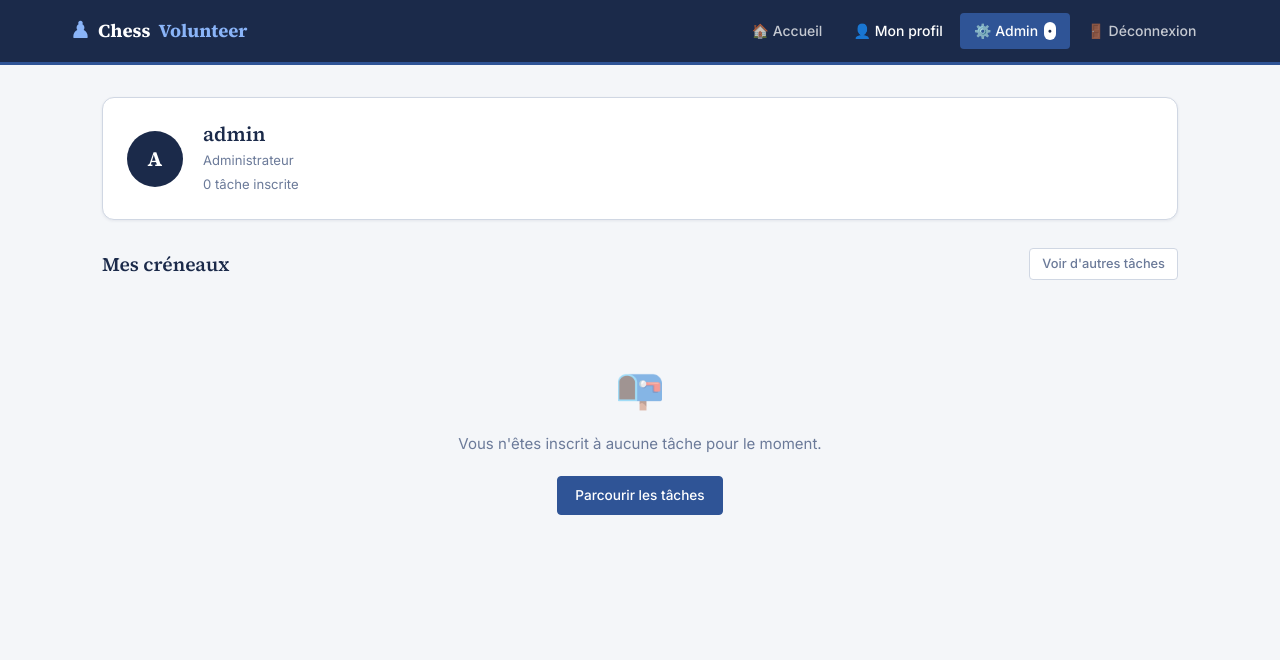
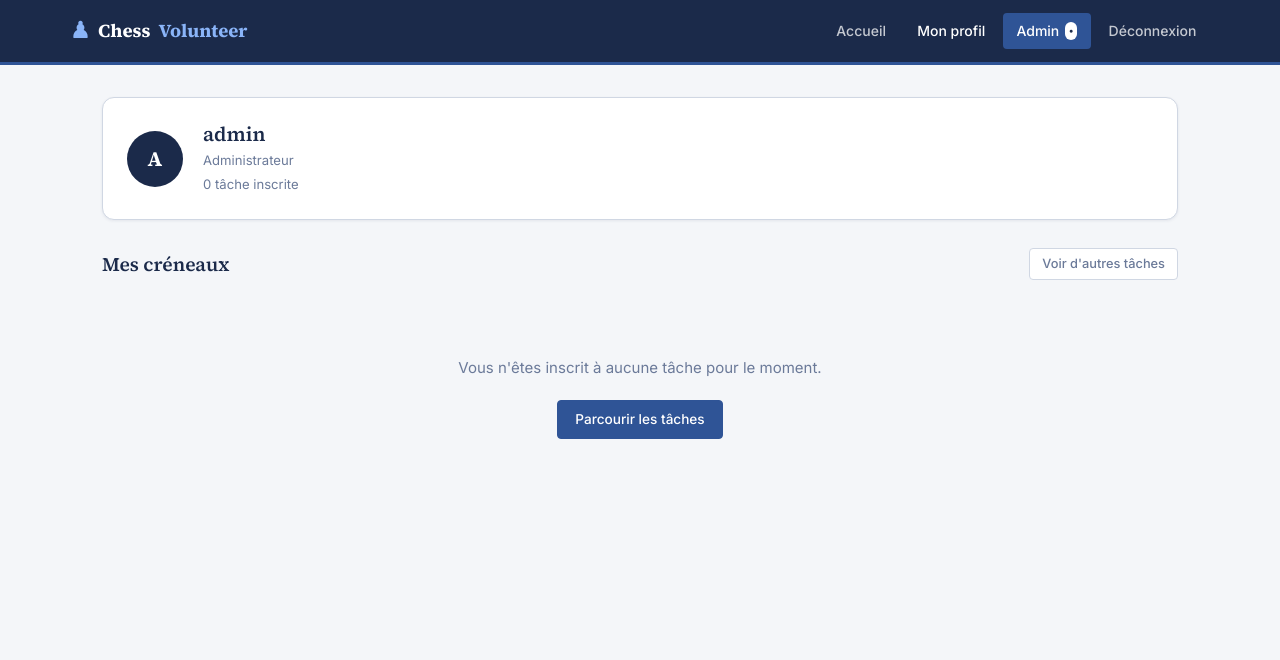
Before and after one commit to hichemmederbel/website-project, a Flask app: page /profile in a window 1280 px wide. Shown: the top 660 px of the page. Run offline with Flask 3, Linux system fonts and the light colour scheme; the visitor is signed in with stand-in values (Sample User, id 1); data comes from the database, SQL or seed files in the repository; data that the repository does not hold is empty.

Commit message:
minor change in the writing

```diff
--- a/templates/layout.html
+++ b/templates/layout.html
@@ -9,7 +9,7 @@
 </head>
 <body>
 
-<!-- ══════════════════════════════════════════ HEADER ══════════════════════════════════════════ -->
+<!-- HEADER -->
 <header>
   <nav class="navbar" role="navigation" aria-label="Navigation principale">
     <div class="navbar-inner">
@@ -21,29 +21,29 @@
 
       <ul class="navbar-nav">
         <li><a href="{{ url_for('index') }}" class="nav-link {% if request.endpoint == 'index' %}active{% endif %}">
-          🏠 Accueil
+          Accueil
         </a></li>
 
         {% if user %}
           <li><a href="{{ url_for('profile') }}" class="nav-link {% if request.endpoint == 'profile' %}active{% endif %}">
-            👤 Mon profil
+             Mon profil
           </a></li>
 
           {% if user.role == 'admin' %}
           <li><a href="{{ url_for('admin') }}" class="nav-link nav-btn {% if request.endpoint == 'admin' %}active{% endif %}">
-            ⚙️ Admin <span class="nav-badge">•</span>
+             Admin <span class="nav-badge">•</span>
           </a></li>
           {% endif %}
 
           <li><a href="{{ url_for('logout') }}" class="nav-link">
-            🚪 Déconnexion
+             Déconnexion
           </a></li>
         {% else %}
           <li><a href="{{ url_for('login') }}" class="nav-link {% if request.endpoint == 'login' %}active{% endif %}">
-            🔑 Connexion
+             Connexion
           </a></li>
           <li><a href="{{ url_for('register') }}" class="nav-link nav-btn">
-            ✨ S'inscrire
+             S'inscrire
           </a></li>
         {% endif %}
       </ul>
@@ -52,13 +52,13 @@
   </nav>
 </header>
 
-<!-- ══════════════════════════════════════════ FLASH ══════════════════════════════════════════ -->
+<!-- FLASH -->
 {% with messages = get_flashed_messages(with_categories=true) %}
   {% if messages %}
     <div class="flash-container" role="alert" aria-live="polite">
       {% for category, message in messages %}
         <div class="flash flash-{{ category }}">
-          {% if category == 'success' %}✅{% elif category == 'danger' %}❌{% elif category == 'warning' %}⚠️{% else %}ℹ️{% endif %}
+          {% if category == 'success' %}check{% elif category == 'danger' %}no!{% elif category == 'warning' %}!!!!{% else %}ℹ️{% endif %}
           {{ message }}
         </div>
       {% endfor %}
@@ -66,12 +66,12 @@
   {% endif %}
 {% endwith %}
 
-<!-- ══════════════════════════════════════════ MAIN ══════════════════════════════════════════ -->
+<!-- MAIN -->
 <main>
   {% block content %}{% endblock %}
 </main>
 
-<!-- ══════════════════════════════════════════ FOOTER ══════════════════════════════════════════ -->
+<!-- FOOTER-->
 <footer>
   <p>♟ <span>ChessVolunteer</span> — Coordination des bénévoles pour tournois d'échecs &nbsp;|&nbsp; Fait avec ♥ pour les organisateurs</p>
 </footer>
--- a/templates/profile.html
+++ b/templates/profile.html
@@ -23,7 +23,6 @@
 
   {% if not tasks %}
   <div class="empty-state">
-    <div class="empty-icon">📭</div>
     <p>Vous n'êtes inscrit à aucune tâche pour le moment.</p>
     <a href="{{ url_for('index') }}" class="btn btn-primary">Parcourir les tâches</a>
   </div>
```
Also changed, not shown: app.py (+2 -8 lines), database.py (+5 -5 lines).
